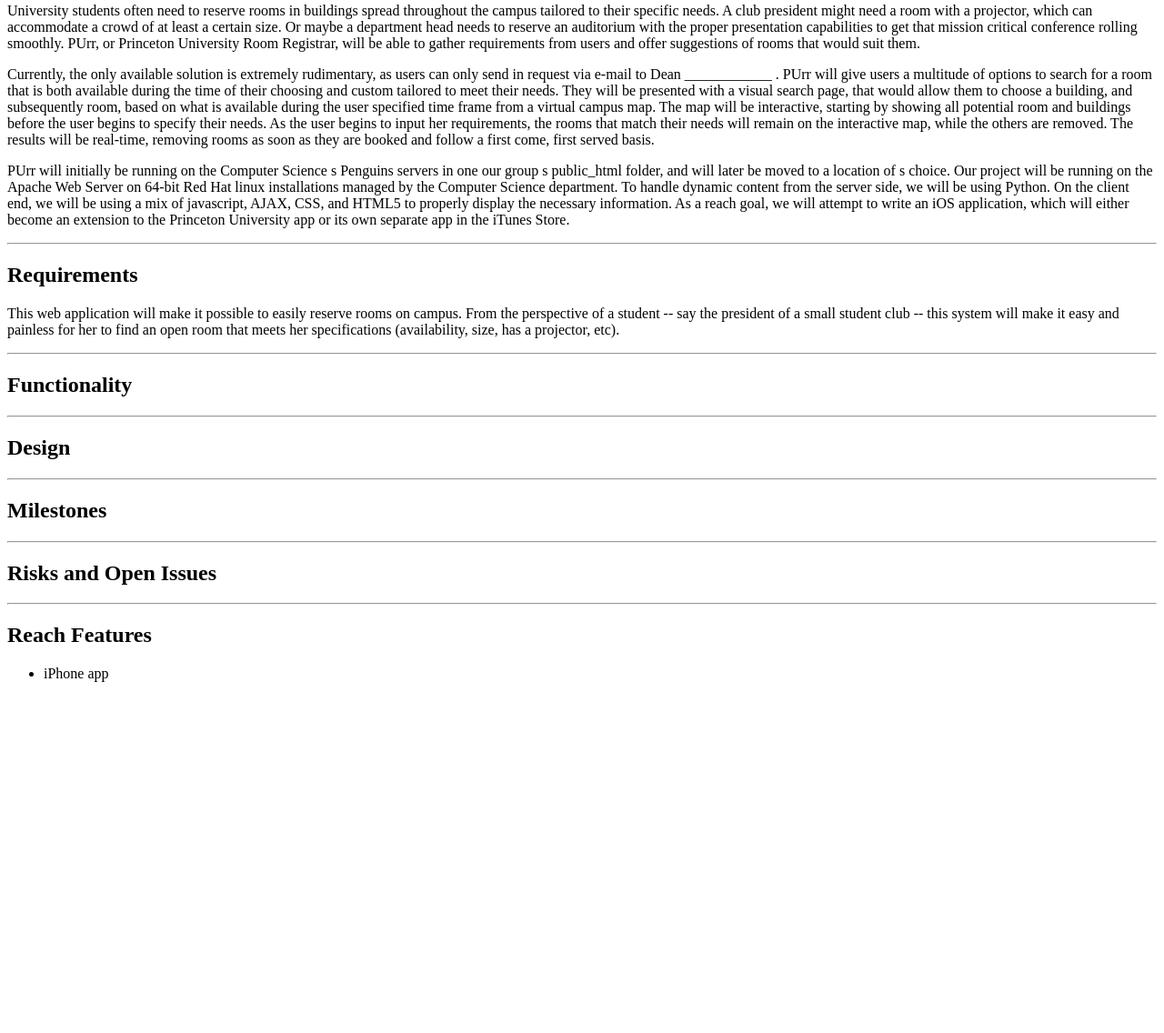
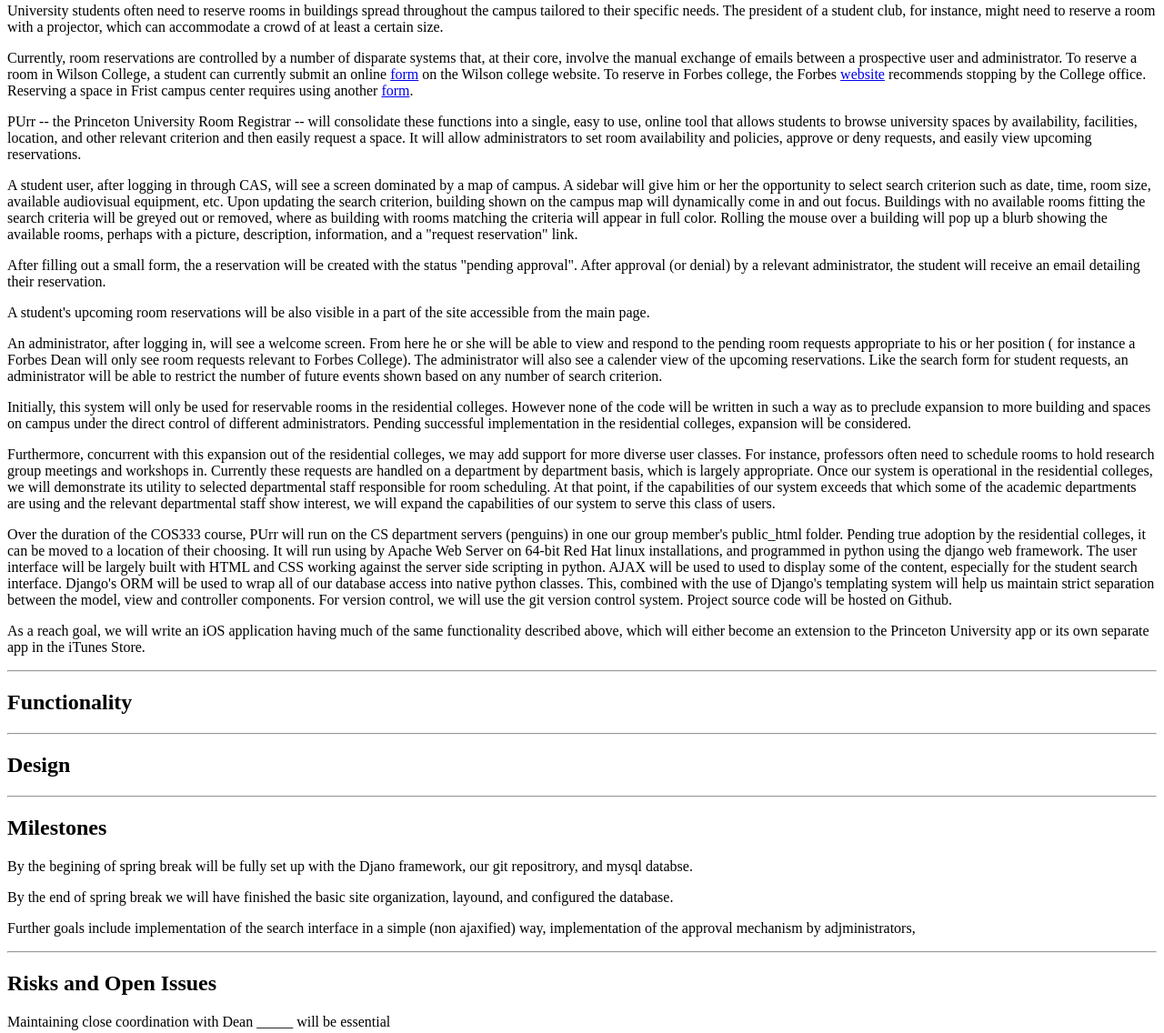
Before and after one commit to dsiddharth/PUrr, a plain HTML site: page overview.html in a window 1280 px wide. Shown: the part 346-1482 px from the top of the page at 91% size. Before the commit the page ends 1112 px from the top, so only its background shows below. Drawn offline with Linux system fonts and the light colour scheme.

Commit message:
reworked some of the languange and expanded on concepts

```diff
--- a/overview.html
+++ b/overview.html
@@ -29,17 +29,19 @@
 <hr/>
 
 <h2> Overview </h2>
+<p> University students often need to reserve rooms in buildings spread throughout the campus tailored to their specific needs. The president of a student club, for instance, might need to reserve a room with a projector, which can accommodate a crowd of at least a certain size.</p>
+<p> Currently, room reservations are controlled by a number of disparate systems that, at their core, involve the manual exchange of emails between a prospective user and administrator. To reserve a room in Wilson College, a student can currently submit an online <a href="http://www.princeton.edu/wilsoncollege/services/request-to-reserve-a-room/">form</a> on the Wilson college website. To reserve in Forbes college, the Forbes <a href="http://www.princeton.edu/forbescollege/whats-where/multi-purpose-room/">website</a> recommends stopping by the College office. Reserving a space in Frist campus center requires using another <a href="http://www.princeton.edu/uscheduling/schedorrform.html">form</a>.</p>
+<p>PUrr -- the Princeton University Room Registrar -- will consolidate these functions into a single, easy to use, online tool that allows students to browse university spaces by availability, facilities, location, and other relevant criterion and then easily request a space. It will allow administrators to set room availability and policies, approve or deny requests, and easily view upcoming reservations.</p>
+<p>A student user, after logging in through CAS, will see a screen dominated by a map of campus. A sidebar will give him or her the opportunity to select search criterion such as date, time, room size, available audiovisual equipment, etc. Upon updating the search criterion, building shown on the campus map will dynamically come in and out focus. Buildings with no available rooms fitting the search criteria will be greyed out or removed, where as building with rooms matching the criteria will appear in full color. Rolling the mouse over a building will pop up a blurb showing the available rooms, perhaps with a picture, description, information, and a "request reservation" link.</p>
+<p>After filling out a small form, the a reservation will be created with the status "pending approval". After approval (or denial) by a relevant administrator, the student will receive an email detailing their reservation.</p>
+<p>A student's upcoming room reservations will be also visible in a part of the site accessible from the main page.</p>
+<p>An administrator, after logging in, will see a welcome screen. From here he or she will be able to view and respond to the pending room requests appropriate to his or her position ( for instance a Forbes Dean will only see room requests relevant to Forbes College). The administrator will also see a calender view of the upcoming reservations. Like the search form for student requests, an administrator will be able to restrict the number of future events shown based on any number of search criterion.</p>
+<p>Initially, this system will only be used for reservable rooms in the residential colleges. However none of the code will be written in such a way as to preclude expansion to more building and spaces on campus under the direct control of different administrators. Pending successful implementation in the residential colleges, expansion will be considered.</p>
+<p>
+Furthermore, concurrent with this expansion out of the residential colleges, we may add support for more diverse user classes. For instance, professors often need to schedule rooms to hold research group meetings and workshops in. Currently these requests are handled on a department by department basis, which is largely appropriate. Once our system is operational in the residential colleges, we will demonstrate its utility to selected departmental staff responsible for room scheduling. At that point, if the capabilities of our system exceeds that which some of the academic departments are using and the relevant departmental staff show interest, we will expand the capabilities of our system to serve this class of users.</p>
+<p>Over the duration of the COS333 course, PUrr will run on the CS department servers (penguins) in one our group member's public_html folder. Pending true adoption by the residential colleges, it can be moved to a location of their choosing. It will run using by Apache Web Server on 64-bit Red Hat linux installations, and programmed in python using the django web framework. The user interface will be largely built with HTML and CSS working against the server side scripting in python. AJAX will be used to used to display some of the content, especially for the student search interface. Django's ORM will be used to wrap all of our database access into native python classes. This, combined with the use of Django's templating system will help us maintain strict separation between the model, view and controller components. For version control, we will use the git version control system. Project source code will be hosted on Github.</p>
 
-<p>University students often need to reserve rooms in buildings spread throughout the campus tailored to their specific needs. A club president might need a room with a projector, which can accommodate a crowd of at least a certain size. Or maybe a department head needs to reserve an auditorium with the proper presentation capabilities to get that mission critical conference rolling smoothly. PUrr,  or Princeton University Room Registrar, will be able to gather requirements from users and offer suggestions of rooms that would suit them.</p>
-
-<p>Currently, the only available solution is extremely rudimentary, as users can only send in request via e-mail to Dean ____________ . PUrr will give users a multitude of options to search for a room that is both available during the time of their choosing and custom tailored to meet their needs. They will be presented with a visual search page, that would allow them to choose a building, and subsequently room, based on what is available during the user specified time frame from a virtual campus map. The map will be interactive, starting by showing all potential room and buildings before the user begins to specify their needs. As the user begins to input her requirements, the rooms that match their needs will remain on the interactive map, while the others are removed. The results will be real-time, removing rooms as soon as they are booked and follow a first come, first served basis. </p>
-
-<p>PUrr will initially be running on the Computer Science s Penguins servers in one our group s public_html folder, and will later be moved to a location of s choice. Our project will be running on the Apache Web Server on 64-bit Red Hat linux installations managed by the Computer Science department. To handle dynamic content from the server side, we will be using Python. On the client end, we will be using a mix of javascript, AJAX, CSS, and HTML5 to properly display the necessary information. As a reach goal, we will attempt to write an iOS application, which will either become an extension to the Princeton University app or its own separate app in the iTunes Store. </p>
-<hr/>
-
-
-<h2> Requirements </h2>
-<p> This web application will make it possible to easily reserve rooms on campus. From the perspective of a student -- say the president of a small student club -- this system will make it easy and painless for her to find an open room that meets her specifications (availability, size, has a projector, etc).
+<p>As a reach goal, we will write an iOS application having much of the same functionality described above, which will either become an extension to the Princeton University app or its own separate app in the iTunes Store.</p>
 <hr/>
 
 
@@ -50,9 +52,13 @@
 <hr/>
 
 <h2> Milestones </h2>
+<p> By the begining of spring break will be fully set up with the Djano framework, our git repositrory, and mysql databse.</p>
+<p> By the end of spring break we will have finished the basic site organization, layound, and configured the database.</p>
+<p> Further goals include implementation of the search interface in a simple (non ajaxified) way, implementation of the approval mechanism by adjministrators, </p>
 <hr/>
 
 <h2> Risks and Open Issues </h2>
+<p> Maintaining close coordination with Dean _____ will be essential </p.
 <hr/>
 
 <h2> Reach Features </h2>
```
